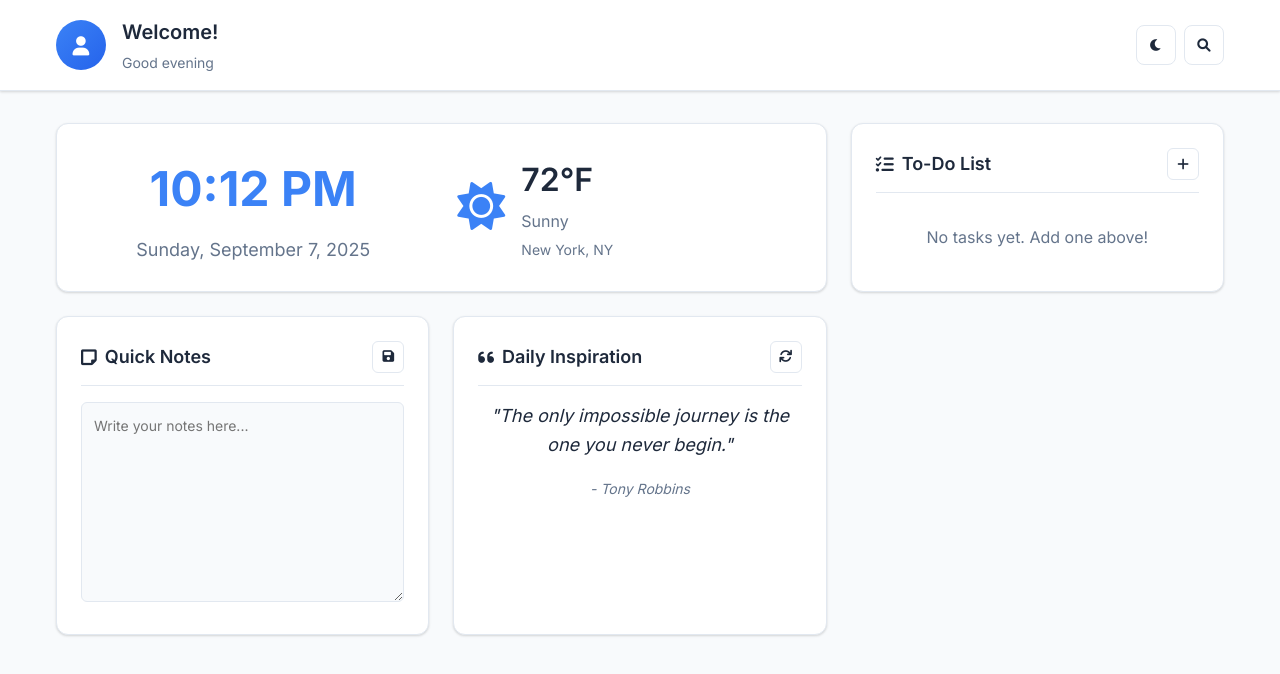
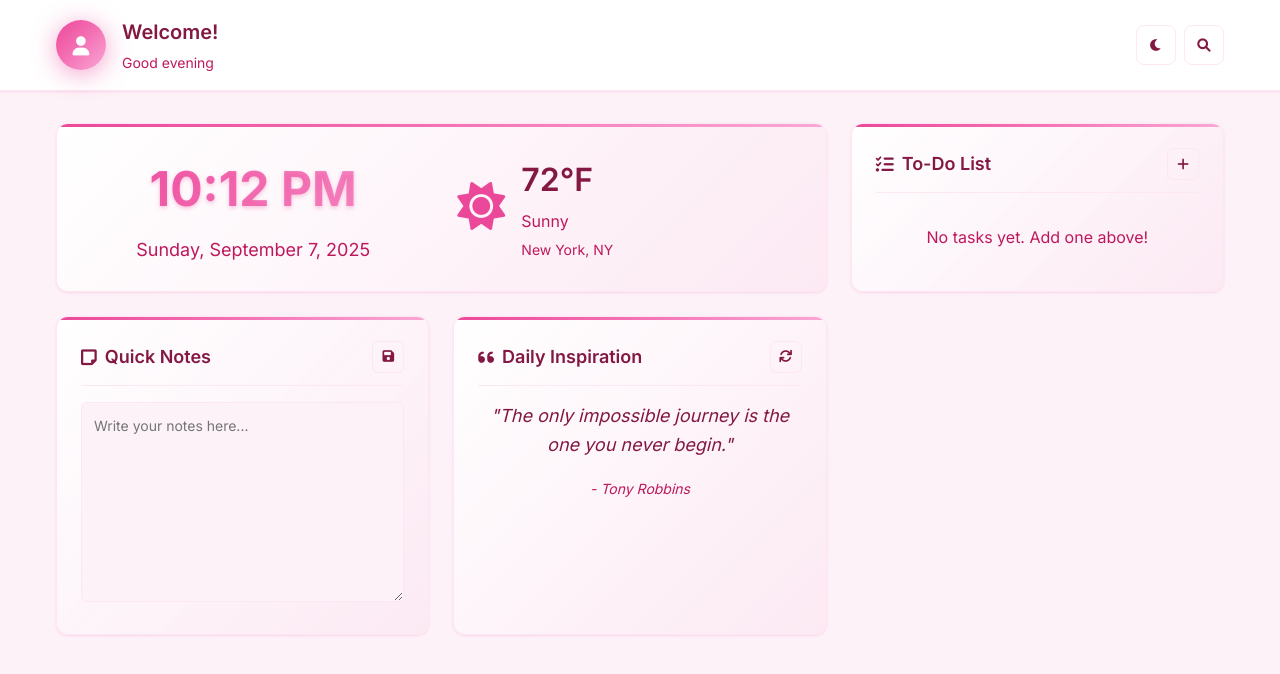
Before and after one commit to rarora2025/Dashboard, a plain HTML site: page index.html in a window 1280 px wide. Drawn offline with Linux system fonts and the light colour scheme.

Commit message:
🌸 Make it PINK! - Beautiful pink theme with gradients and animations
- Pink color scheme for both light and dark themes
- Gradient text for clock display
- Animated pulsing profile avatar
- Pink gradient borders on widgets
- Enhanced visual appeal with pink shadows and effects

```diff
--- a/styles.css
+++ b/styles.css
@@ -6,32 +6,32 @@
 }
 
 :root {
-    /* Light Theme Colors */
-    --bg-primary: #f8fafc;
+    /* Light Theme Colors - Pink Theme */
+    --bg-primary: #fdf2f8;
     --bg-secondary: #ffffff;
-    --text-primary: #1e293b;
-    --text-secondary: #64748b;
-    --accent: #3b82f6;
-    --accent-hover: #2563eb;
-    --border: #e2e8f0;
-    --shadow: 0 1px 3px 0 rgba(0, 0, 0, 0.1), 0 1px 2px 0 rgba(0, 0, 0, 0.06);
-    --shadow-lg: 0 10px 15px -3px rgba(0, 0, 0, 0.1), 0 4px 6px -2px rgba(0, 0, 0, 0.05);
+    --text-primary: #831843;
+    --text-secondary: #be185d;
+    --accent: #ec4899;
+    --accent-hover: #db2777;
+    --border: #fce7f3;
+    --shadow: 0 1px 3px 0 rgba(236, 72, 153, 0.1), 0 1px 2px 0 rgba(236, 72, 153, 0.06);
+    --shadow-lg: 0 10px 15px -3px rgba(236, 72, 153, 0.1), 0 4px 6px -2px rgba(236, 72, 153, 0.05);
     --success: #10b981;
     --warning: #f59e0b;
     --error: #ef4444;
 }
 
 [data-theme="dark"] {
-    /* Dark Theme Colors */
-    --bg-primary: #0f172a;
-    --bg-secondary: #1e293b;
-    --text-primary: #f1f5f9;
-    --text-secondary: #94a3b8;
-    --accent: #60a5fa;
-    --accent-hover: #3b82f6;
-    --border: #334155;
-    --shadow: 0 1px 3px 0 rgba(0, 0, 0, 0.3), 0 1px 2px 0 rgba(0, 0, 0, 0.2);
-    --shadow-lg: 0 10px 15px -3px rgba(0, 0, 0, 0.3), 0 4px 6px -2px rgba(0, 0, 0, 0.2);
+    /* Dark Theme Colors - Pink Dark Theme */
+    --bg-primary: #1a0b14;
+    --bg-secondary: #2d1b2e;
+    --text-primary: #fce7f3;
+    --text-secondary: #f9a8d4;
+    --accent: #f472b6;
+    --accent-hover: #ec4899;
+    --border: #4c1d4a;
+    --shadow: 0 1px 3px 0 rgba(244, 114, 182, 0.3), 0 1px 2px 0 rgba(244, 114, 182, 0.2);
+    --shadow-lg: 0 10px 15px -3px rgba(244, 114, 182, 0.3), 0 4px 6px -2px rgba(244, 114, 182, 0.2);
 }
 
 body {
@@ -77,13 +77,27 @@ body {
 .profile-avatar {
     width: 50px;
     height: 50px;
-    background: linear-gradient(135deg, var(--accent), var(--accent-hover));
+    background: linear-gradient(135deg, #ec4899, #f472b6, #f9a8d4);
     border-radius: 50%;
     display: flex;
     align-items: center;
     justify-content: center;
     color: white;
     font-size: 1.2rem;
+    box-shadow: 0 4px 15px rgba(236, 72, 153, 0.3);
+    animation: pulse 2s infinite;
+}
+
+@keyframes pulse {
+    0% {
+        box-shadow: 0 4px 15px rgba(236, 72, 153, 0.3);
+    }
+    50% {
+        box-shadow: 0 4px 25px rgba(236, 72, 153, 0.5);
+    }
+    100% {
+        box-shadow: 0 4px 15px rgba(236, 72, 153, 0.3);
+    }
 }
 
 .profile-info h2 {
@@ -196,12 +210,25 @@ body {
 
 /* Widget Styles */
 .widget {
-    background-color: var(--bg-secondary);
+    background: linear-gradient(135deg, var(--bg-secondary), rgba(236, 72, 153, 0.05));
     border-radius: 12px;
     padding: 1.5rem;
     box-shadow: var(--shadow);
     border: 1px solid var(--border);
     transition: transform 0.2s ease, box-shadow 0.2s ease;
+    position: relative;
+    overflow: hidden;
+}
+
+.widget::before {
+    content: '';
+    position: absolute;
+    top: 0;
+    left: 0;
+    right: 0;
+    height: 3px;
+    background: linear-gradient(90deg, #ec4899, #f472b6, #f9a8d4);
+    border-radius: 12px 12px 0 0;
 }
 
 .widget:hover {
@@ -263,9 +290,13 @@ body {
 .time {
     font-size: 3rem;
     font-weight: 700;
-    color: var(--accent);
+    background: linear-gradient(135deg, #ec4899, #f472b6, #f9a8d4);
+    -webkit-background-clip: text;
+    -webkit-text-fill-color: transparent;
+    background-clip: text;
     margin-bottom: 0.5rem;
     font-family: 'Inter', monospace;
+    text-shadow: 0 2px 4px rgba(236, 72, 153, 0.3);
 }
 
 .date {
```
